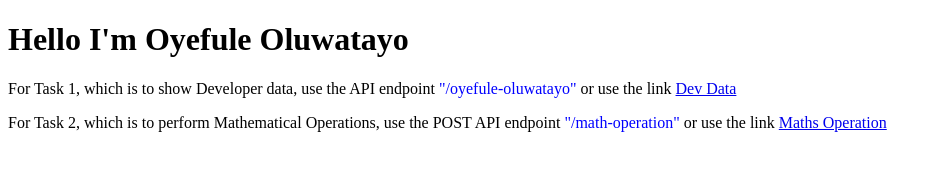
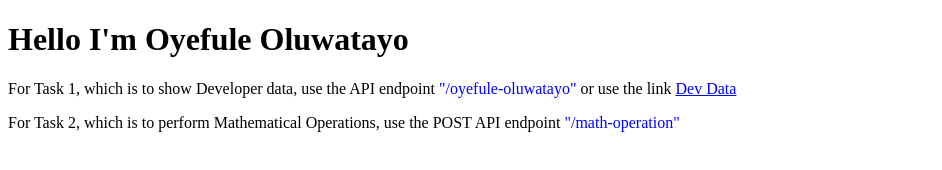
Before and after one commit to gentcod/HN9_Backend_Track, a website: page stage 1/public/index.html in a window 1280 px wide. Shown: the whole page, without its empty margins (0-942 px from the left). Drawn offline with Linux system fonts and the light colour scheme.

Commit message:
Update on public/index.html

```diff
--- a/stage 1/public/index.html
+++ b/stage 1/public/index.html
@@ -7,6 +7,6 @@
    <body>
       <h1>Hello I'm Oyefule Oluwatayo</h1>
       <p>For Task 1, which is to show Developer data, use the API endpoint <span style="color: blue">"/oyefule-oluwatayo"</span> or use the link <a href="https://gentcod-hn9-stage1.herokuapp.com/oyefule-oluwatayo">Dev Data</a></p>
-      <p>For Task 2, which is to perform Mathematical Operations, use the POST API endpoint <span style="color: blue">"/math-operation"</span> or use the link <a href="https://gentcod-hn9-stage1.herokuapp.com/math-operation">Maths Operation</a></p>
+      <p>For Task 2, which is to perform Mathematical Operations, use the POST API endpoint <span style="color: blue">"/math-operation"</span></p>
    </body>
 </html>
```
